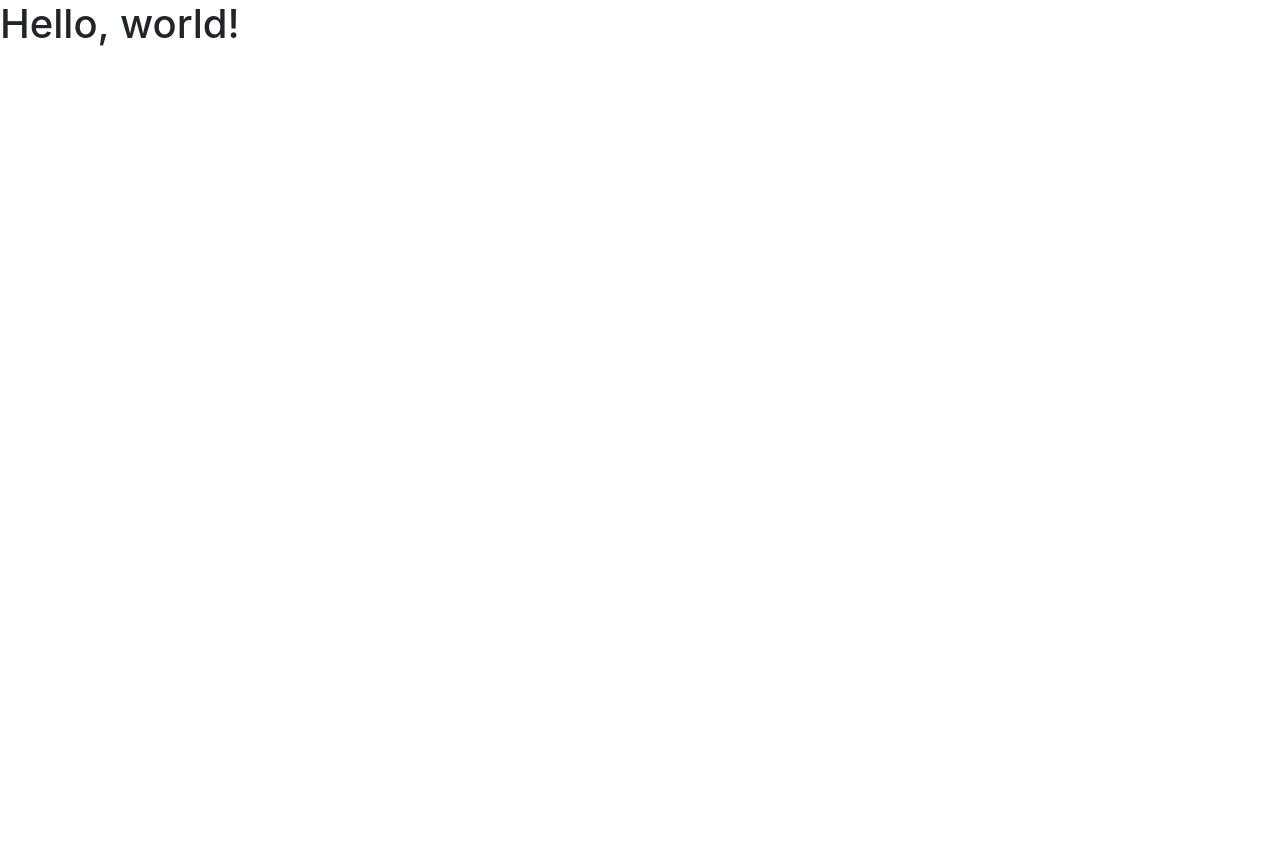
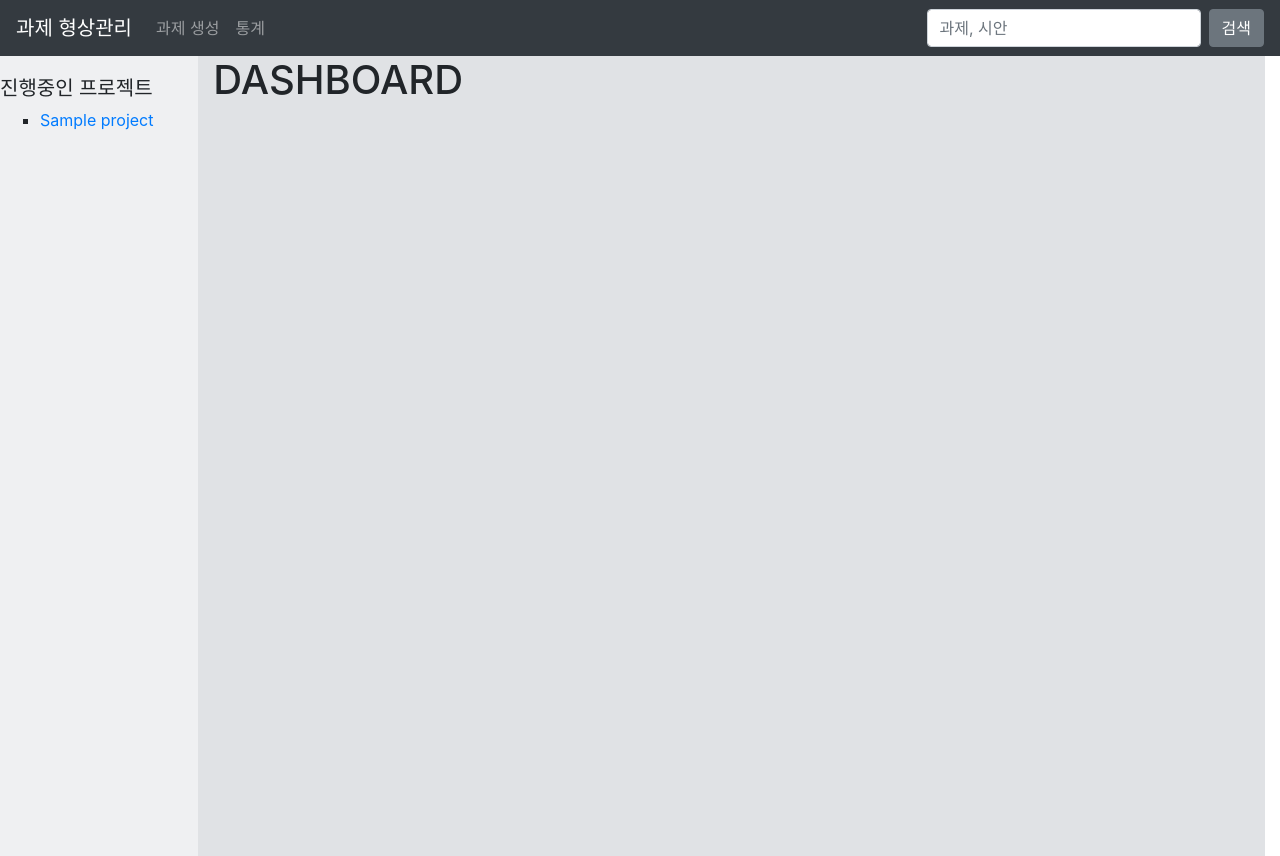
Before and after one commit to okdy/image-version-control, a Flask app: page / in a window 1280 px wide. Before the commit the page is almost empty. Before the commit the page ends 46 px from the top, so only its background shows below. Run offline with Flask 2, Linux system fonts and the light colour scheme; tables that the repository leaves empty hold one stand-in row (values such as "Sample post"); some libraries are stand-ins or nearby versions.

Commit message:
Using bootstrap layout

```diff
--- a/templates/index.html
+++ b/templates/index.html
@@ -2,15 +2,66 @@
 <html>
 <head>
 	<meta charset="utf-8">
-	<meta name="viewport" content="width=device-width, initial-scale=1, shrink-to-fit=no">
+	<meta name="viewport" content="width=device-width, initial-scale=1">
 
 	<title>나뭇가지</title>
 
 	<link rel="stylesheet" href="https://stackpath.bootstrapcdn.com/bootstrap/4.3.1/css/bootstrap.min.css" integrity="sha384-ggOyR0iXCbMQv3Xipma34MD+dH/1fQ784/j6cY/iJTQUOhcWr7x9JvoRxT2MZw1T" crossorigin="anonymous">
+	<style>
+		.base-style {
+			height: 800px;
+			width: 100%;
+		}
+
+		.left-side-menu {
+			background-color: #eff0f2;
+			padding-top: 20px;
+		}
+
+		.right-side-menu {
+			background-color: #e0e2e5;
+		}
+
+		.project-list {
+			list-style-type: square;
+		}
+	</style>
 </head>
 <body>
 
-	<h1>Hello, world!</h1>
+<nav class="navbar navbar-expand-md navbar-dark bg-dark">
+  <a class="navbar-brand" href="#">과제 형상관리</a>
+
+  <div class="collapse navbar-collapse" id="navbarSupportedContent">
+    <ul class="navbar-nav mr-auto">
+      <li class="nav-item">
+        <a class="nav-link" href="#">과제 생성</a>
+      </li>
+      <li class="nav-item">
+        <a class="nav-link" href="#">통계</a>
+      </li>
+    </ul>
+    <form class="form-inline my-2 my-lg-0">
+      <input class="form-control mr-sm-2" type="search" placeholder="과제, 시안" aria-label="Search">
+      <button class="btn btn-secondary my-2 my-sm-0" type="submit">검색</button>
+    </form>
+  </div>
+</nav>
+
+<div class="row base-style">
+	<div class="col-2 left-side-menu">
+		<h5>진행중인 프로젝트</h5>
+		<ul>
+		{% for project in projects %}
+			<li class="project-list"><a href="#">{{ project.name }}</a></li>
+		{% endfor %}
+		</ul>
+	</div>
+
+	<div class="col-10 right-side-menu">
+		<h1>DASHBOARD</h1>
+	</div>
+</div>
 
 </body>
 </html>
```
